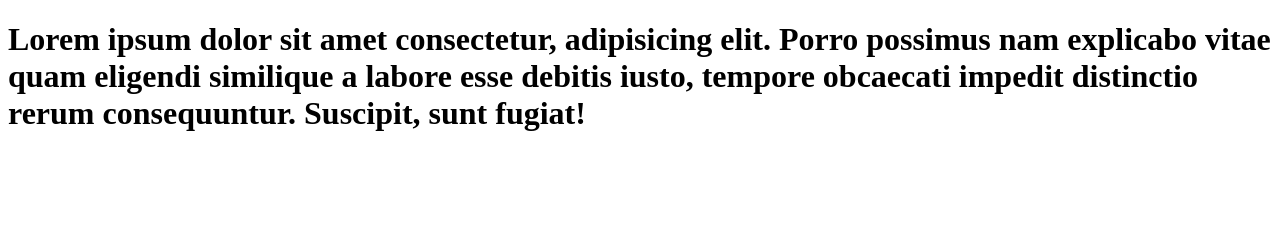
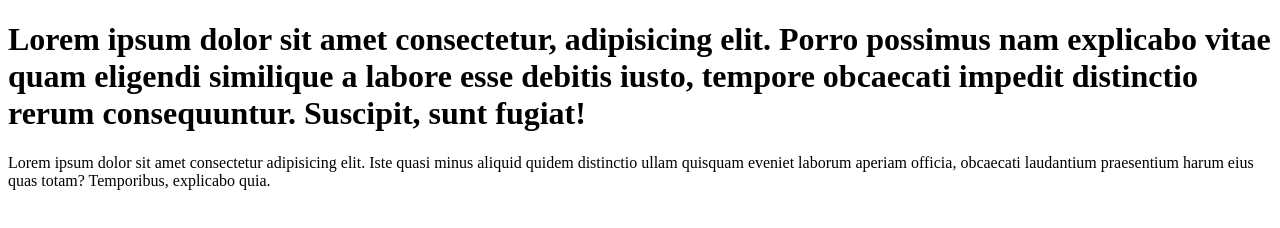
Before and after one commit to LucasMSillva/OlaMundoCursoEmVideo, a plain HTML site: page site-exemplo/index.html in a window 1280 px wide. Drawn offline with Linux system fonts and the light colour scheme.

Commit message:
Criei um paragrafo.

```diff
--- a/site-exemplo/index.html
+++ b/site-exemplo/index.html
@@ -11,6 +11,9 @@
     <h1>Lorem ipsum dolor sit amet consectetur, adipisicing elit.
         Porro possimus nam explicabo vitae quam eligendi similique a labore esse debitis iusto,
         tempore obcaecati impedit distinctio rerum consequuntur. Suscipit, sunt fugiat!</h1>
+    <p>Lorem ipsum dolor sit amet consectetur adipisicing elit.
+        Iste quasi minus aliquid quidem distinctio ullam quisquam eveniet laborum aperiam officia,
+        obcaecati laudantium praesentium harum eius quas totam? Temporibus, explicabo quia.</p>
 
 </body>
 </html>
```
